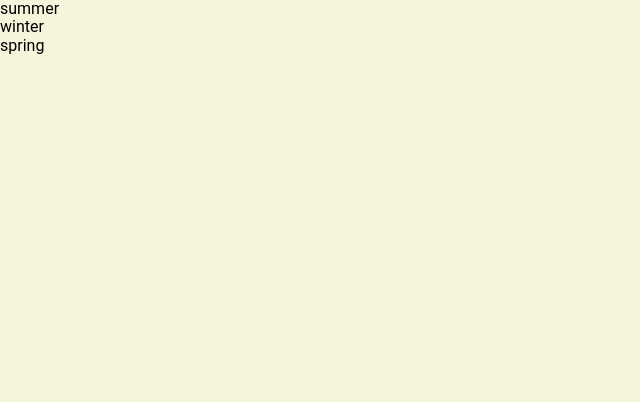
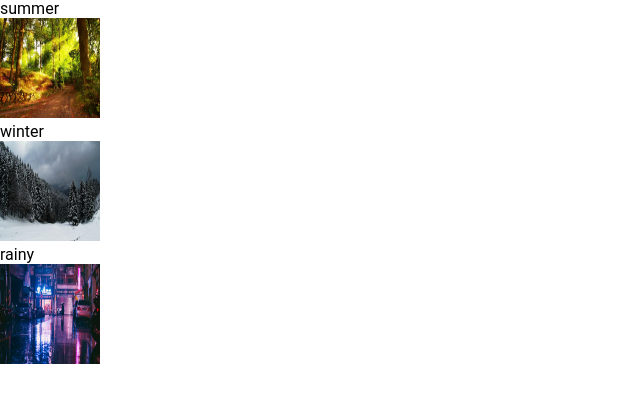
Before and after one commit to EmilKhamatnurov/webpack_homework, a website built with webpack: page public/index.html in a window 1280 px wide. Shown: the whole page, without its empty margins (0-640 px from the left). Built offline with nearby package versions, Linux system fonts and the light colour scheme.

Commit message:
build(core): Добавлена поддержка изображений и аудио

```diff
--- a/src/app/styles/index.scss
+++ b/src/app/styles/index.scss
@@ -2,6 +2,10 @@
 @import url('reset.scss');
 
 * {
-	background-color: beige;
 	font-family: 'Roboto', sans-serif;
 }
+
+.weatherImage {
+	width: 100px;
+	height: 100px;
+}
--- a/src/index.js
+++ b/src/index.js
@@ -4,15 +4,43 @@ import './app/styles/index.scss'
 const weathers = document.querySelector('#weathers')
 
 const weathersList = [
-	{ name: 'summer' },
-	{ name: 'winter' },
-	{ name: 'spring' },
+	{
+		name: 'summer',
+		image: '/assets/summer-bg.jpg',
+		audio: '/assets/sounds/summer.mp3',
+	},
+	{
+		name: 'winter',
+		image: '/assets/winter-bg.jpg',
+		audio: '/assets/sounds/winter.mp3',
+	},
+	{
+		name: 'rainy',
+		image: '/assets/rainy-bg.jpg',
+		audio: '/assets/sounds/rain.mp3',
+	},
 ]
 
 function renderWeatherCard(weather) {
 	const item = document.createElement('li')
 	item.innerText = weather?.name
+
+	// Создаем элемент изображения
+	const weatherImage = document.createElement('img')
+	weatherImage.classList?.add('weatherImage')
+
+	// Устанавливаем путь к изображению
+	weatherImage.src = weather?.image
+
+	// Добавляем аудио
+	const weatherAudio = document.createElement('audio')
+	weatherAudio.src = '/assets/sounds/rain.mp3'
+	{
+		/* <audio controls src="/shared-assets/audio/t-rex-roar.mp3"></audio> */
+	}
 	weathers.appendChild(item)
+	weathers.appendChild(weatherImage)
+	weathers.appendChild(weatherAudio)
 }
 
 weathersList.forEach(renderWeatherCard)
--- a/webpack.config.common.js
+++ b/webpack.config.common.js
@@ -12,6 +12,7 @@ module.exports = {
 		filename: '[name].[contenthash].js',
 		path: path.resolve(__dirname, BUILD_FOLDER),
 		clean: true,
+		assetModuleFilename: 'images/[hash][ext][query]',
 	},
 	plugins: [
 		new MiniCssExtractPlugin(),
@@ -47,6 +48,13 @@ module.exports = {
 			{
 				test: /\.(woff|woff2|eot|ttf|otf)$/i,
 				type: 'asset/resource',
+				generator: {
+					filename: 'fonts/[hash][ext][query]',
+				},
+			},
+			{
+				test: /\.(png|svg|jpg|jpeg|gif)$/i,
+				type: 'asset/resource',
 			},
 		],
 	},
--- a/webpack.config.prod.js
+++ b/webpack.config.prod.js
@@ -2,6 +2,7 @@ const { merge } = require('webpack-merge')
 const commonConfig = require('./webpack.config.common')
 const CssMinimizerPlugin = require('css-minimizer-webpack-plugin')
 const TerserPlugin = require('terser-webpack-plugin')
+// const ImageMinimizerPlugin = require('image-minimizer-webpack-plugin')
 
 module.exports = merge(commonConfig, {
 	mode: 'production',
```
